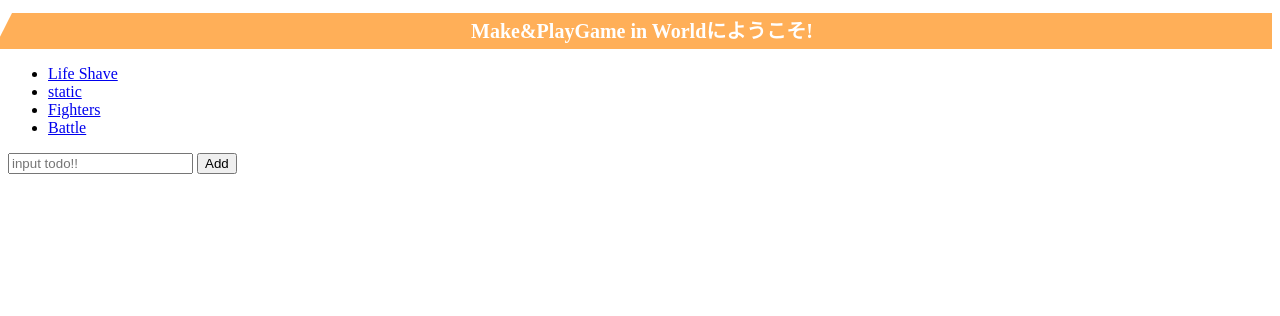
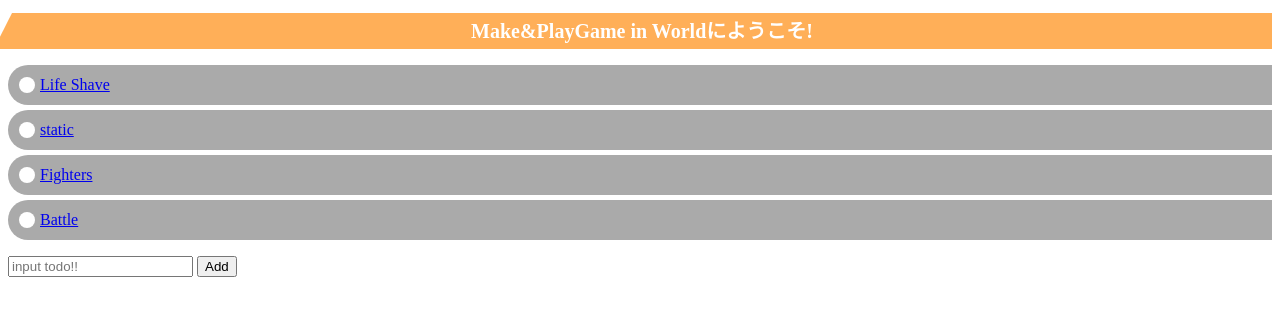
Before and after one commit to MathotaGamma/MakePlayOnline, a Flask app: page / in a window 1280 px wide. Shown: the top 316 px of the page. Run offline with Flask 3, Linux system fonts and the light colour scheme.

Commit message:
Update homepage.html

```diff
--- a/templates/homepage.html
+++ b/templates/homepage.html
@@ -27,6 +27,32 @@
         border-bottom: solid 79px transparent;
         z-index:-2
       }
+      ul {
+        padding: 0;
+      }
+
+      ul li {
+        position: relative;
+        list-style-type: none;
+        padding: 0.5em 0.5em 0.5em 2em;
+        margin-bottom: 5px;
+        line-height: 1.5;
+        background: #aaa;
+        vertical-align: middle;
+        color: #fff;
+        border-radius: 20px 0 0 20px;
+      }
+
+      ul li::before {
+        position: absolute;
+        left: 0.7em;
+        top: 0.75em;
+        content: '';
+        width: 1em;
+        height: 1em;
+        background: #fff;
+        border-radius: 50%;
+      }
     </style>
     <title>Make&PlayGame in World</title>
   </head>
```
